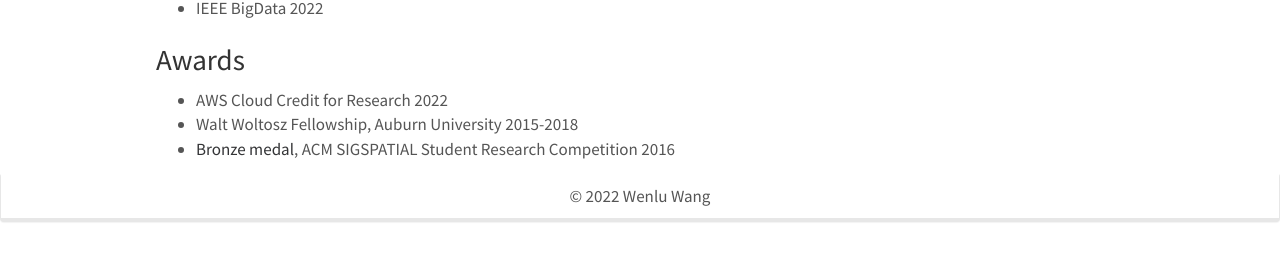
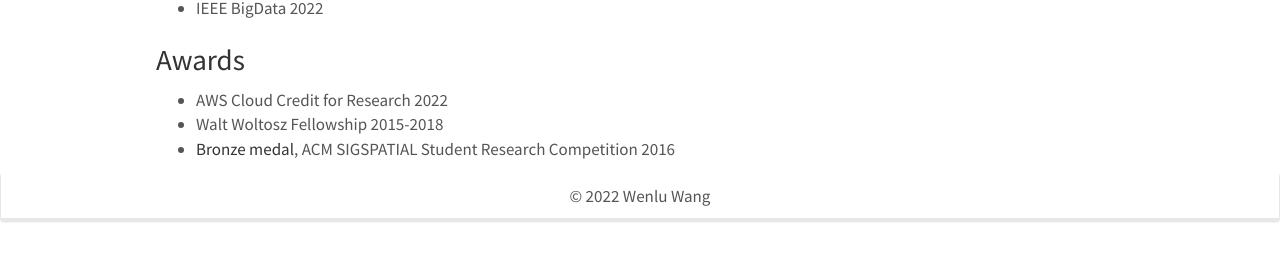
Before and after one commit to WENLU-W/WENLU-W.github.io, a Jekyll site: the page built from docs/_pages/service.md, in a window 1280 px wide. Shown: the part 372-633 px from the top of the page. Built offline with Jekyll 4.4.1, drawn with Linux system fonts in a browser that asks for light colours; nearby versions of some CDN libraries.

Commit message:
Update service.md

```diff
--- a/docs/_pages/service.md
+++ b/docs/_pages/service.md
@@ -24,5 +24,5 @@ permalink: /service/
 ### Awards
 
 - AWS Cloud Credit for Research  2022
-- Walt Woltosz Fellowship, Auburn University    2015-2018
+- Walt Woltosz Fellowship    2015-2018
 - <a href="https://src.acm.org/winners/2017">Bronze medal</a>, ACM SIGSPATIAL Student Research Competition    2016
```
